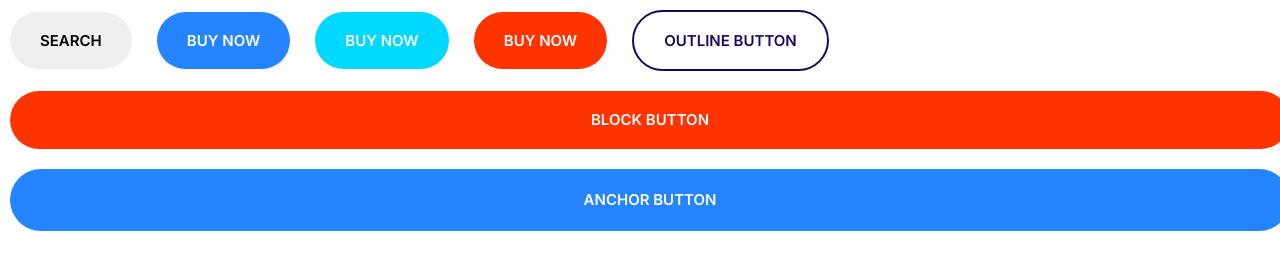
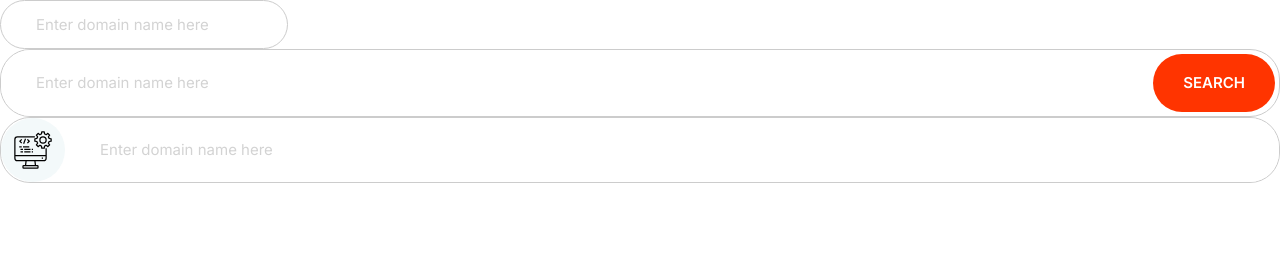
Before and after one commit to keertyverma/cloudify, a plain HTML site: page index.html in a window 1280 px wide. Drawn offline with Linux system fonts and the light colour scheme.

Commit message:
Build inputs component

```diff
--- a/css/styles.css
+++ b/css/styles.css
@@ -4,6 +4,8 @@
   --color-accent: #ff3400;
   --color-heading: #1b0760;
   --color-body: #918ca4;
+  --color-border: #ccc;
+  --border-radius: 30px;
 }
 
 *,
@@ -229,3 +231,38 @@ a {
     font-size: 1.5rem;
   }
 }
+
+/* Inputs */
+.input {
+  border-radius: var(--border-radius);
+  border: 1px solid var(--color-border);
+  color: var(--color-heading);
+  font-size: 2rem;
+  outline: none;
+  padding: 1.5rem 3.5rem;
+}
+
+.input-group {
+  border: 1px solid var(--color-border);
+  border-radius: var(--border-radius);
+  display: flex;
+}
+
+.input-group .input {
+  border: 0;
+  flex-grow: 1;
+}
+
+.input-group .btn {
+  margin: 4px;
+}
+
+::placeholder {
+  color: lightgray;
+}
+
+@media screen and (min-width: 1024px) {
+  .input {
+    font-size: 1.5rem;
+  }
+}
--- a/index.html
+++ b/index.html
@@ -14,15 +14,18 @@
     <link rel="stylesheet" href="css/styles.css" />
   </head>
   <body>
-    <button class="btn">Search</button>
-
-    <button class="btn btn--primary">Buy Now</button>
-    <button class="btn btn--secondary">Buy Now</button>
-    <button class="btn btn--accent">Buy Now</button>
-
-    <button class="btn btn--outline">Outline Button</button>
-
-    <button class="btn btn--block btn--accent">Block button</button>
-    <a href="#" class="btn btn--primary btn--block">Anchor button</a>
+    <input type="text" class="input" placeholder="Enter domain name here" />
+    <div class="input-group">
+      <input type="text" class="input" placeholder="Enter domain name here" />
+      <button class="btn btn--accent">Search</button>
+    </div>
+    <div class="input-group">
+      <span class="icon-container">
+        <svg class="icon">
+          <use xlink:href="images/sprite.svg#computer"></use>
+        </svg>
+      </span>
+      <input type="text" class="input" placeholder="Enter domain name here" />
+    </div>
   </body>
 </html>
```
Also changed, not shown: components/inputs.html (added, +13 -0 lines).
